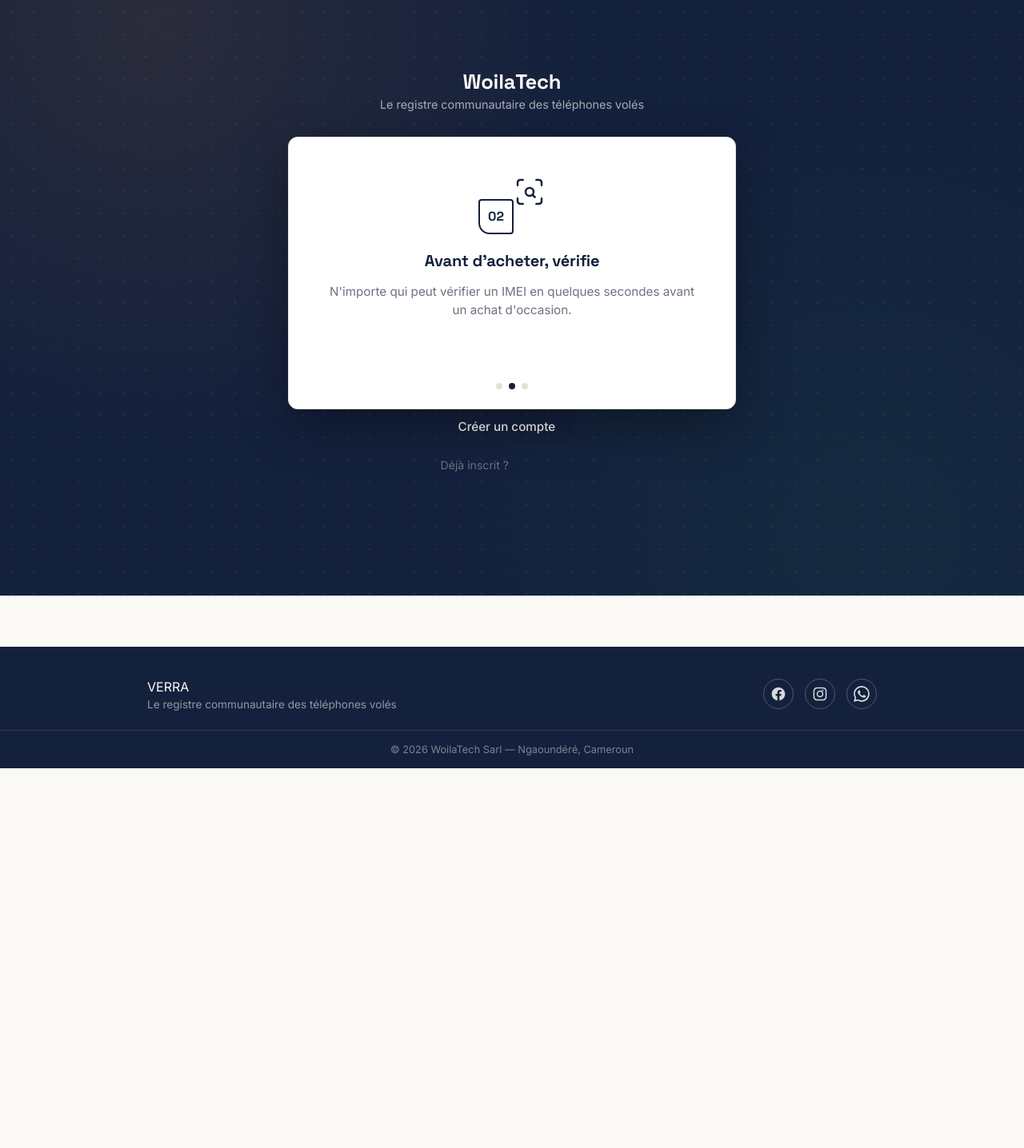
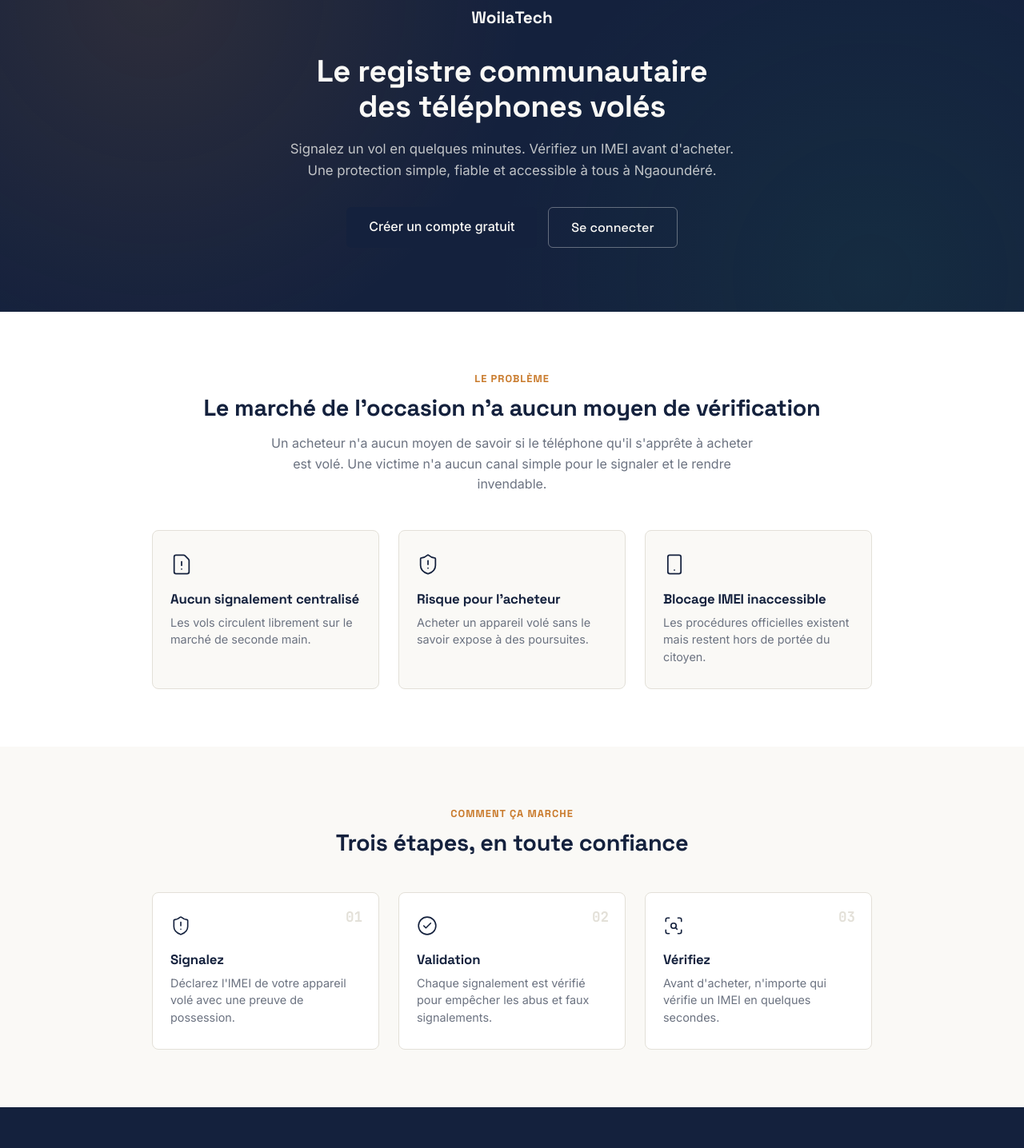
Before and after one commit to adelinekoriye-rgb/verre-frontend, a React (Vite) app: page /welcome in a window 1280 px wide. Shown: the part 120-1556 px from the top of the page at 80% size. Before the commit the page ends 1081 px from the top, so only its background shows below. Built offline with nearby package versions, Linux system fonts and the light colour scheme; no server answers.

Commit message:
Nouvelle page d'accueil marketing

```diff
--- a/package.json
+++ b/package.json
@@ -25,6 +25,7 @@
     "eslint-plugin-react-hooks": "^7.1.1",
     "eslint-plugin-react-refresh": "^0.5.3",
     "globals": "^17.7.0",
-    "vite": "^8.1.1"
+    "vite": "^8.1.1",
+    "vite-plugin-pwa": "^1.3.0"
   }
 }
--- a/src/App.css
+++ b/src/App.css
@@ -428,3 +428,207 @@
   font-size: 0.8rem;
   color: rgba(250, 249, 246, 0.45);
 }
+/* Landing page */
+.landing {
+  overflow-x: hidden;
+}
+
+.landing-hero {
+  background:
+    radial-gradient(circle at 15% 10%, rgba(201, 122, 43, 0.14), transparent 40%),
+    radial-gradient(circle at 85% 90%, rgba(27, 122, 92, 0.12), transparent 40%),
+    var(--ink);
+  color: var(--paper);
+  text-align: center;
+  padding: 64px 24px 80px;
+}
+
+.landing-brand .brand-name {
+  font-family: var(--font-display);
+  font-weight: 700;
+  font-size: 1.3rem;
+  margin-bottom: 32px;
+}
+
+.hero-title {
+  font-size: 2.4rem;
+  line-height: 1.15;
+  margin: 0 0 18px;
+  color: var(--paper);
+}
+
+.hero-subtitle {
+  max-width: 560px;
+  margin: 0 auto 32px;
+  color: rgba(250, 249, 246, 0.75);
+  font-size: 1.05rem;
+  line-height: 1.6;
+}
+
+.hero-cta {
+  display: flex;
+  justify-content: center;
+  gap: 14px;
+  flex-wrap: wrap;
+}
+
+.btn-lg {
+  padding: 14px 28px;
+  font-size: 1rem;
+  text-decoration: none;
+  display: inline-block;
+}
+
+.btn-ghost {
+  padding: 14px 28px;
+  border: 1.5px solid rgba(250, 249, 246, 0.35);
+  color: var(--paper);
+  border-radius: 6px;
+  text-decoration: none;
+  font-family: var(--font-display);
+  font-weight: 500;
+  transition: border-color 0.15s ease;
+}
+
+.btn-ghost:hover {
+  border-color: var(--paper);
+}
+
+.landing-section {
+  padding: 72px 24px;
+}
+
+.landing-section-alt {
+  background: white;
+}
+
+.section-inner {
+  max-width: 900px;
+  margin: 0 auto;
+  text-align: center;
+}
+
+.section-eyebrow {
+  display: inline-block;
+  font-family: var(--font-display);
+  font-size: 0.8rem;
+  font-weight: 700;
+  letter-spacing: 0.08em;
+  text-transform: uppercase;
+  color: var(--pending);
+  margin-bottom: 10px;
+}
+
+.landing-section h2 {
+  font-size: 1.8rem;
+  margin-bottom: 14px;
+}
+
+.section-lead {
+  color: #6B7280;
+  max-width: 620px;
+  margin: 0 auto 44px;
+  line-height: 1.6;
+}
+
+.feature-grid, .steps-grid {
+  display: grid;
+  grid-template-columns: repeat(3, 1fr);
+  gap: 24px;
+  text-align: left;
+  margin-top: 44px;
+}
+
+.feature-card, .step-card {
+  background: var(--paper);
+  border: 1px solid var(--line);
+  border-radius: 8px;
+  padding: 28px 22px;
+  position: relative;
+}
+
+.step-card {
+  background: white;
+}
+
+.step-number {
+  position: absolute;
+  top: 18px;
+  right: 20px;
+  font-family: var(--font-mono);
+  font-weight: 700;
+  color: var(--line);
+  font-size: 1.1rem;
+}
+
+.feature-card h3, .step-card h3 {
+  font-size: 1.05rem;
+  margin: 14px 0 8px;
+}
+
+.feature-card p, .step-card p {
+  color: #6B7280;
+  font-size: 0.9rem;
+  line-height: 1.5;
+  margin: 0;
+}
+
+.feature-card svg, .step-card svg {
+  color: var(--ink);
+}
+
+.landing-stats {
+  background: var(--ink);
+  padding: 48px 24px;
+}
+
+.stats-inner {
+  display: flex;
+  justify-content: space-around;
+  flex-wrap: wrap;
+  gap: 32px;
+  max-width: 900px;
+}
+
+.stat {
+  display: flex;
+  align-items: center;
+  gap: 12px;
+  color: var(--paper);
+}
+
+.stat svg {
+  color: var(--pending);
+  flex-shrink: 0;
+}
+
+.stat-number {
+  font-family: var(--font-display);
+  font-weight: 700;
+  font-size: 1.05rem;
+}
+
+.stat-label {
+  font-size: 0.82rem;
+  color: rgba(250, 249, 246, 0.6);
+}
+
+.landing-final-cta {
+  text-align: center;
+  padding: 72px 24px;
+  background: white;
+}
+
+.landing-final-cta h2 {
+  font-size: 1.6rem;
+  margin-bottom: 28px;
+  max-width: 500px;
+  margin-left: auto;
+  margin-right: auto;
+}
+
+@media (max-width: 760px) {
+  .hero-title { font-size: 1.8rem; }
+  .feature-grid, .steps-grid { grid-template-columns: 1fr; }
+  .stats-inner { flex-direction: column; align-items: flex-start; }
+}
--- a/src/pages/WelcomePage.jsx
+++ b/src/pages/WelcomePage.jsx
@@ -1,84 +1,115 @@
-import { useState, useEffect } from "react";
-import { Link } from "react-router-dom";
-import { ShieldAlert, ScanSearch, Users } from "lucide-react";
-
-const slides = [
-  {
-    icon: ShieldAlert,
-    title: "Un téléphone volé ? Déclare-le",
-    text: "En quelques minutes, signale l'IMEI de ton appareil volé avec une preuve de possession.",
-  },
-  {
-    icon: ScanSearch,
-    title: "Avant d'acheter, vérifie",
-    text: "N'importe qui peut vérifier un IMEI en quelques secondes avant un achat d'occasion.",
-  },
-  {
-    icon: Users,
-    title: "Un registre de confiance",
-    text: "Chaque signalement est validé pour éviter les abus — la communauté protège la communauté.",
-  },
-];
+import { Link } from 'react-router-dom';
+import { ShieldAlert, ScanSearch, Users, CheckCircle2, FileWarning, Smartphone } from 'lucide-react';
 
 function WelcomePage() {
-  const [index, setIndex] = useState(0);
+  return (
+    <div className="landing">
+      {/* Hero */}
+      <section className="landing-hero">
+        <div className="landing-brand">
+          <div className="brand-name">WoilaTech</div>
+        </div>
+        <h1 className="hero-title">Le registre communautaire<br />des téléphones volés</h1>
+        <p className="hero-subtitle">
+          Signalez un vol en quelques minutes. Vérifiez un IMEI avant d'acheter.
+          Une protection simple, fiable et accessible à tous à Ngaoundéré.
+        </p>
+        <div className="hero-cta">
+          <Link to="/register" className="btn-primary btn-lg">Créer un compte gratuit</Link>
+          <Link to="/login" className="btn-ghost">Se connecter</Link>
+        </div>
+      </section>
 
-  useEffect(() => {
-    const timer = setInterval(() => {
-      setIndex((i) => (i + 1) % slides.length);
-    }, 4000);
-    return () => clearInterval(timer);
-  }, []);
+      {/* Problème / Solution */}
+      <section className="landing-section landing-section-alt">
+        <div className="section-inner">
+          <span className="section-eyebrow">Le problème</span>
+          <h2>Le marché de l'occasion n'a aucun moyen de vérification</h2>
+          <p className="section-lead">
+            Un acheteur n'a aucun moyen de savoir si le téléphone qu'il s'apprête à
+            acheter est volé. Une victime n'a aucun canal simple pour le signaler
+            et le rendre invendable.
+          </p>
+          <div className="feature-grid">
+            <div className="feature-card">
+              <FileWarning size={28} strokeWidth={1.5} />
+              <h3>Aucun signalement centralisé</h3>
+              <p>Les vols circulent librement sur le marché de seconde main.</p>
+            </div>
+            <div className="feature-card">
+              <ShieldAlert size={28} strokeWidth={1.5} />
+              <h3>Risque pour l'acheteur</h3>
+              <p>Acheter un appareil volé sans le savoir expose à des poursuites.</p>
+            </div>
+            <div className="feature-card">
+              <Smartphone size={28} strokeWidth={1.5} />
+              <h3>Blocage IMEI inaccessible</h3>
+              <p>Les procédures officielles existent mais restent hors de portée du citoyen.</p>
+            </div>
+          </div>
+        </div>
+      </section>
 
-  return (
-  <div className="welcome-wrap">
-    <div className="welcome-brand">
-      <div className="brand-name">WoilaTech</div>
-      <div className="brand-tagline">Le registre communautaire des téléphones volés</div>
-    </div>
-    <div className="carousel">
-        <div
-          className="carousel-track"
-          style={{ transform: `translateX(-${index * 100}%)` }}
-        >
-          {slides.map((slide, i) => {
-            const Icon = slide.icon;
-            return (
-              <div className="slide" key={i}>
-                <div className="slide-badge">
-                  {String(i + 1).padStart(2, "0")}
-                </div>
-                <Icon size={40} className="slide-icon" strokeWidth={1.5} />
-                <h3>{slide.title}</h3>
-                <p>{slide.text}</p>
-              </div>
-            );
-          })}
+      {/* Comment ça marche */}
+      <section className="landing-section">
+        <div className="section-inner">
+          <span className="section-eyebrow">Comment ça marche</span>
+          <h2>Trois étapes, en toute confiance</h2>
+          <div className="steps-grid">
+            <div className="step-card">
+              <div className="step-number">01</div>
+              <ShieldAlert size={26} strokeWidth={1.5} />
+              <h3>Signalez</h3>
+              <p>Déclarez l'IMEI de votre appareil volé avec une preuve de possession.</p>
+            </div>
+            <div className="step-card">
+              <div className="step-number">02</div>
+              <CheckCircle2 size={26} strokeWidth={1.5} />
+              <h3>Validation</h3>
+              <p>Chaque signalement est vérifié pour empêcher les abus et faux signalements.</p>
+            </div>
+            <div className="step-card">
+              <div className="step-number">03</div>
+              <ScanSearch size={26} strokeWidth={1.5} />
+              <h3>Vérifiez</h3>
+              <p>Avant d'acheter, n'importe qui vérifie un IMEI en quelques secondes.</p>
+            </div>
+          </div>
         </div>
-        <div className="carousel-dots">
-          {slides.map((_, i) => (
-            <button
-              key={i}
-              className={`dot ${i === index ? "active" : ""}`}
-              onClick={() => setIndex(i)}
-              aria-label={`Aller à la diapositive ${i + 1}`}
-            />
-          ))}
+      </section>
+
+      {/* Stats / confiance */}
+      <section className="landing-stats">
+        <div className="section-inner stats-inner">
+          <div className="stat">
+            <Users size={22} strokeWidth={1.5} />
+            <div>
+              <div className="stat-number">Communautaire</div>
+              <div className="stat-label">Chacun protège les autres</div>
+            </div>
+          </div>
+          <div className="stat">
+            <ShieldAlert size={22} strokeWidth={1.5} />
+            <div>
+              <div className="stat-number">Anti-abus</div>
+              <div className="stat-label">Preuve exigée, validation manuelle</div>
+            </div>
+          </div>
+          <div className="stat">
+            <ScanSearch size={22} strokeWidth={1.5} />
+            <div>
+              <div className="stat-number">Instantané</div>
+              <div className="stat-label">Vérification en quelques secondes</div>
+            </div>
+          </div>
         </div>
-      </div>
+      </section>
 
-      <div className="welcome-cta">
-        <Link
-          to="/register"
-          className="btn-primary"
-          style={{ textDecoration: "none", display: "inline-block" }}
-        >
-          Créer un compte
-        </Link>
-        <p className="form-footer">
-          Déjà inscrit ? <Link to="/login">Se connecter</Link>
-        </p>
-      </div>
+      {/* CTA final */}
+      <section className="landing-final-cta">
+        <h2>Protégez-vous, ou protégez votre prochain achat</h2>
+        <Link to="/register" className="btn-primary btn-lg">Commencer maintenant</Link>
+      </section>
     </div>
   );
 }
```
Also changed, not shown: 1 other file (tests, documents, lock files or other folders).
